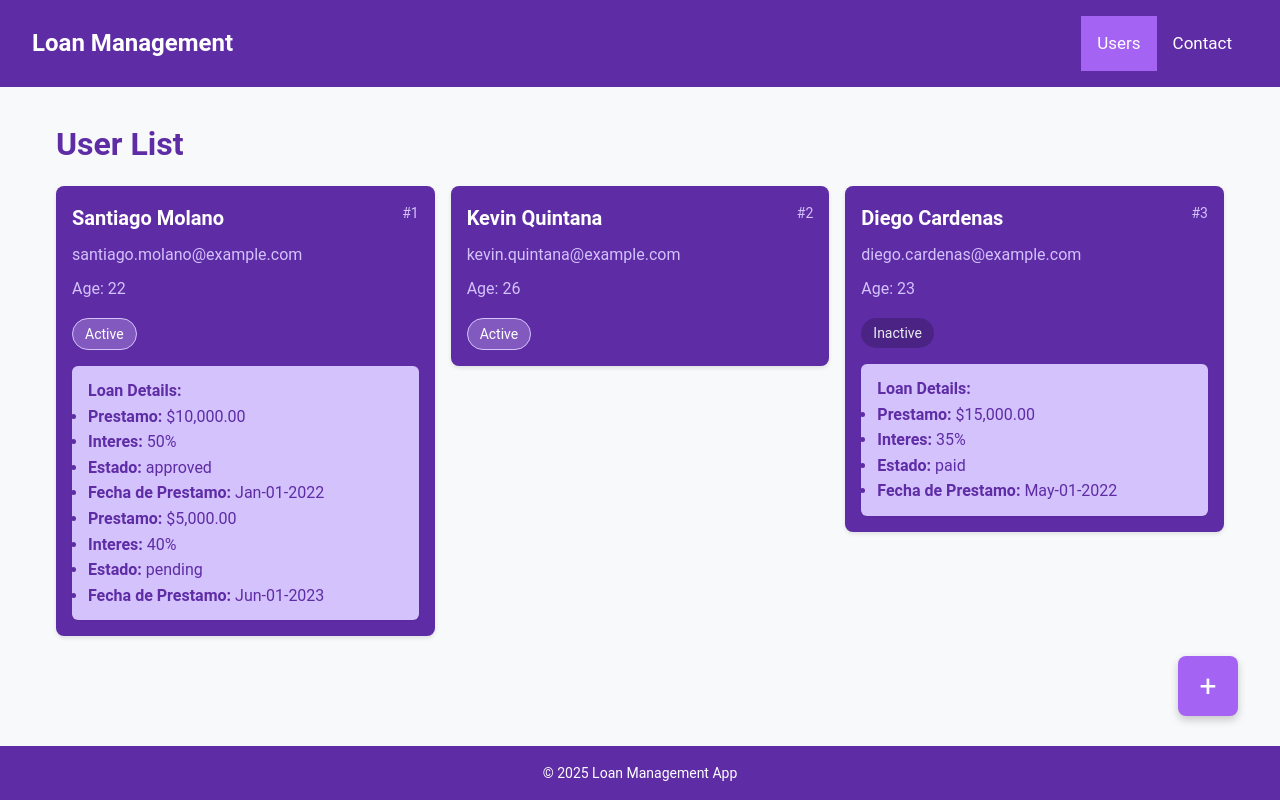
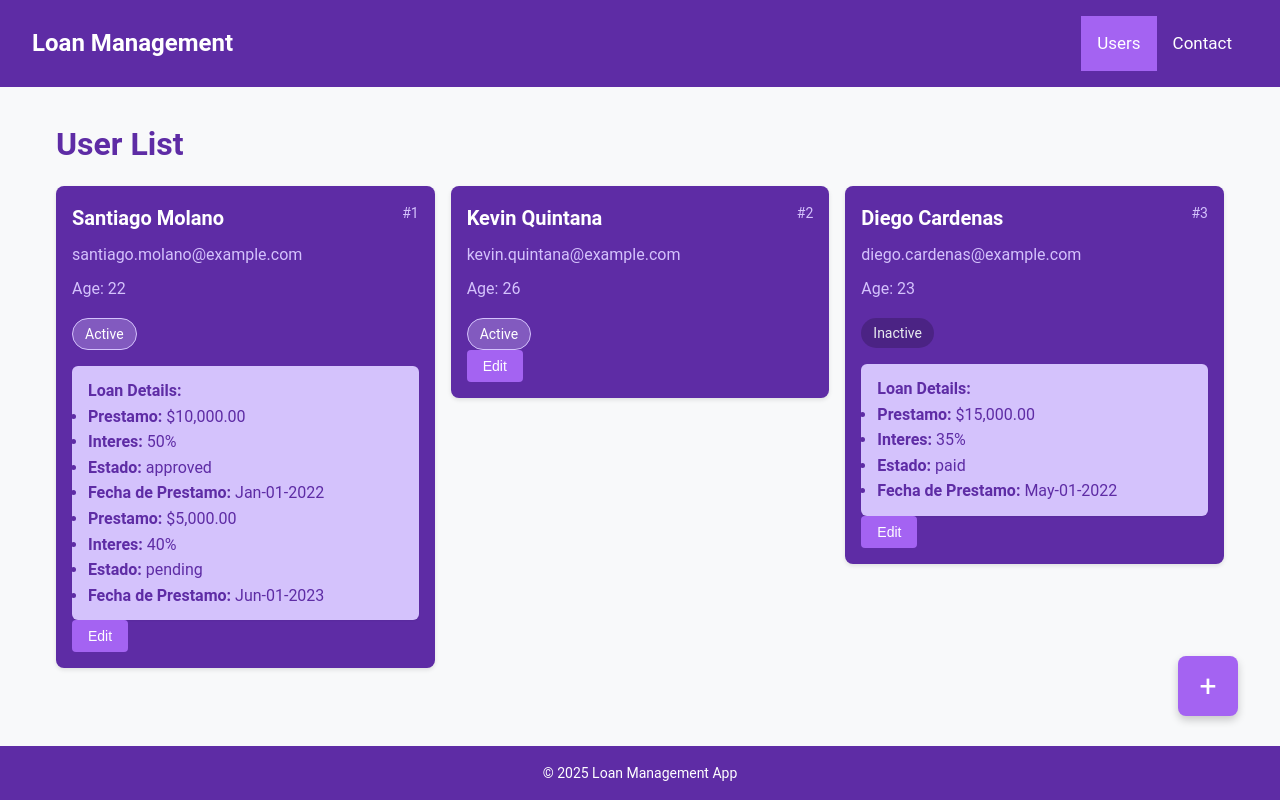
Before and after one commit to LuxyKolink/loan-test, an Angular app: page /users in a window 1280 px wide. Built offline with nearby package versions, Linux system fonts and the light colour scheme.

Commit message:
modifica editar usuario

```diff
--- a/src/app/app.routes.ts
+++ b/src/app/app.routes.ts
@@ -2,11 +2,13 @@ import { Routes } from '@angular/router';
 import { UsersComponent } from './pages/users/users.component';
 import { AddUserComponent } from './pages/add-user/add-user.component';
 import { HomeComponent } from './pages/home/home.component';
+import { EditUserComponent } from './pages/edit-user/edit-user.component';
 
 export const routes: Routes = [
   { path: '', redirectTo: '/home', pathMatch: 'full' },
   { path: 'home', component: HomeComponent },
   { path: 'users', component: UsersComponent },
   { path: 'add-user', component: AddUserComponent },
+  { path: 'edit-user/:id', component: EditUserComponent },
   { path: '**', redirectTo: '/home' }, // Catch-all route for any unmatched routes
 ];
--- a/src/app/components/user-item/user-item.component.css
+++ b/src/app/components/user-item/user-item.component.css
@@ -58,3 +58,18 @@
   font-size: 1rem;
   box-shadow: 0 1px 2px rgba(0,0,0,0.05);
 }
+
+.edit-btn {
+  background-color: var(--medium-purple);
+  color: var(--white);
+  border: none;
+  padding: 8px 16px;
+  border-radius: 4px;
+  cursor: pointer;
+  font-size: 0.875rem;
+}
+
+.edit-btn:hover {
+  background-color: var(--light-purple);
+  color: var(--deep-purple);
+}
--- a/src/app/components/user-item/user-item.component.html
+++ b/src/app/components/user-item/user-item.component.html
@@ -19,4 +19,7 @@
       </ul>
     </div>
   }
+  <div class="user-actions">
+    <button class="edit-btn" [routerLink]="['/edit-user', user.id]">Edit</button>
+  </div>
 </div>
--- a/src/app/components/user-item/user-item.component.ts
+++ b/src/app/components/user-item/user-item.component.ts
@@ -1,10 +1,11 @@
 import { Component, Input } from '@angular/core';
 import { User } from '../../interfaces/user.interface';
 import { CommonModule } from '@angular/common';
+import { RouterLink } from '@angular/router';
 
 @Component({
   selector: 'app-user-item',
-  imports: [CommonModule],
+  imports: [CommonModule, RouterLink],
   templateUrl: './user-item.component.html',
   styleUrl: './user-item.component.css'
 })
--- a/src/app/pages/edit-user/edit-user.component.ts
+++ b/src/app/pages/edit-user/edit-user.component.ts
@@ -1,4 +1,7 @@
 import { Component } from '@angular/core';
+import { User } from '../../interfaces/user.interface';
+import { UserService } from '../../services/user.service';
+import { ActivatedRoute } from '@angular/router';
 
 @Component({
   selector: 'app-edit-user',
@@ -7,5 +10,17 @@ import { Component } from '@angular/core';
   styleUrl: './edit-user.component.css'
 })
 export class EditUserComponent {
+  user: User | null = null;
+  id: number | null = null;
 
+  constructor(
+    private dataService: UserService,
+    private route: ActivatedRoute
+  ) {
+    const id = this.route.snapshot.paramMap.get('id');
+    if (id) {
+      this.id = +id; // Convert string to number
+      this.user = this.dataService.getUserById(this.id) ?? null;
+    }
+  }
 }
```
